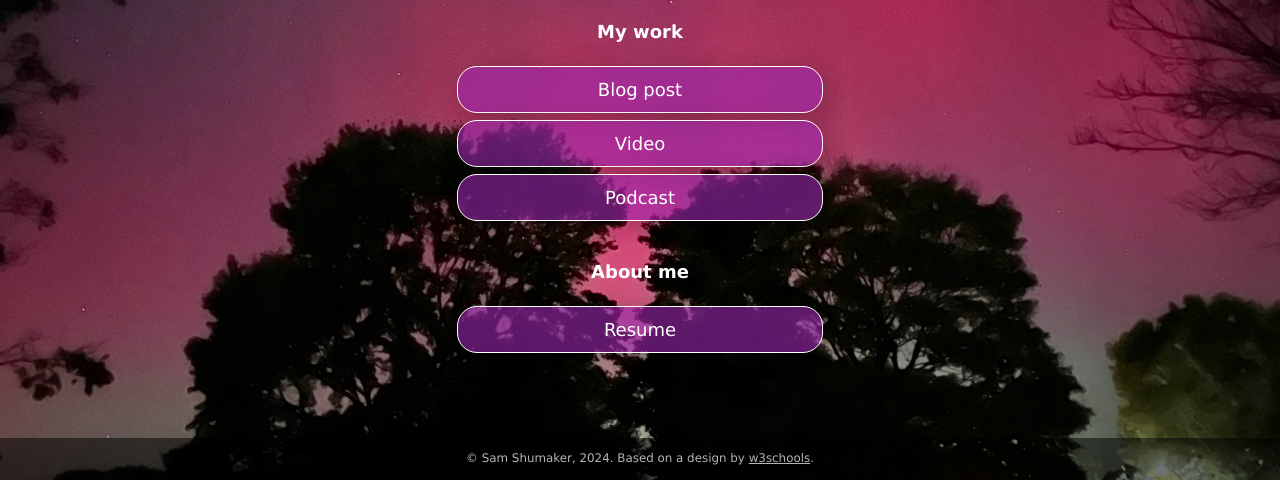
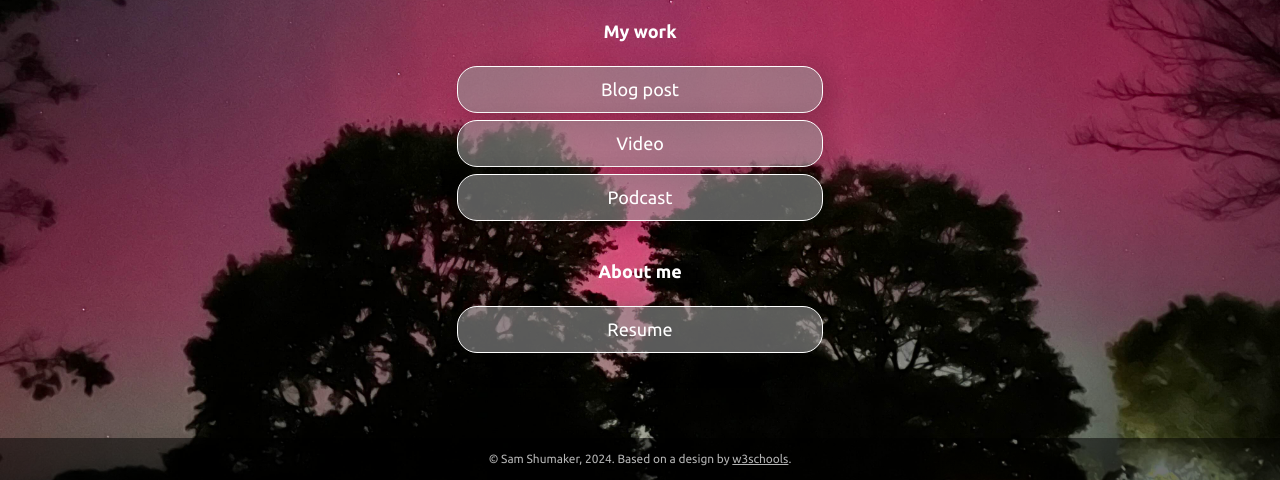
Before and after one commit to sshumak/sshumak.github.io, a plain HTML site: page index.html in a window 1280 px wide. Shown: the part 320-800 px from the top of the page. Drawn offline with Linux system fonts and the light colour scheme.

Commit message:
fonts and colors

```diff
--- a/css/style.css
+++ b/css/style.css
@@ -1,9 +1,9 @@
 :root {
-    --primaryText: #fff;
-    --secondaryText: #ff015e;
-    --primary: rgba(156, 39, 176, .60);
-    --secondary: rgba(255, 1, 94, .60);
-    --buttonHover: rgba(156, 39, 176, .40);
+    --primaryText: #ffffff;
+    --secondaryText: rgba(200, 200, 200, .5);
+    --primary: rgba(150, 150, 150, .60);
+    --secondary: rgba(100, 100, 100, .60);
+    --buttonHover: rgba(200, 200, 200, .40);
     --smallButtonHover: rgba(0, 0, 0, .25);
 }
 
@@ -34,7 +34,7 @@ body {
     background-attachment: fixed;
     /* Resizes the background image to cover the entire container */
     background-size: cover;
-    font-family: Futura, Verdana, sans-serif;
+    font-family: "Ubuntu", sans-serif;
     line-height: 1.5;
     font-size: 18px;
     display: flex;
--- a/index.html
+++ b/index.html
@@ -8,6 +8,9 @@
   <!-- Add your name below -->
   <title>Sam Shumaker</title>
   <link rel="stylesheet" href="css/style.css">
+  <link rel="preconnect" href="https://fonts.googleapis.com">
+<link rel="preconnect" href="https://fonts.gstatic.com" crossorigin>
+<link href="https://fonts.googleapis.com/css2?family=Space+Mono:ital,wght@0,400;0,700;1,400;1,700&family=Ubuntu:ital,wght@0,300;0,400;0,500;0,700;1,300;1,400;1,500;1,700&display=swap" rel="stylesheet">
 </head>
 
 <body class="main-text-color">
```
